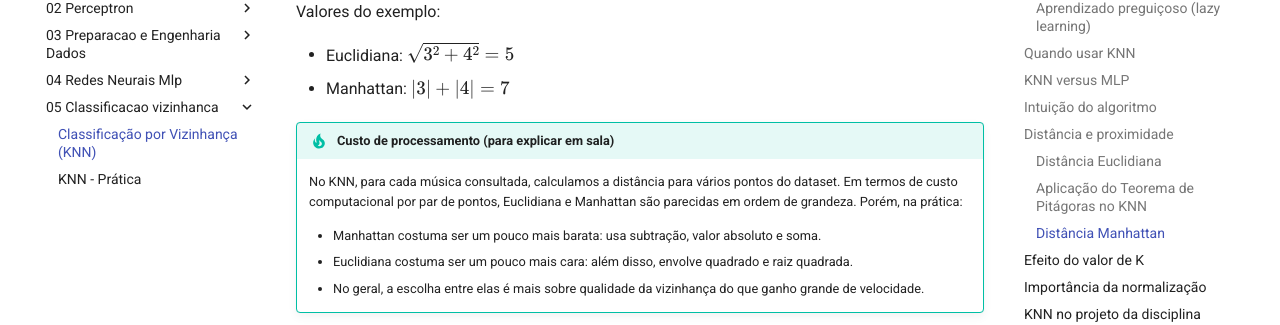
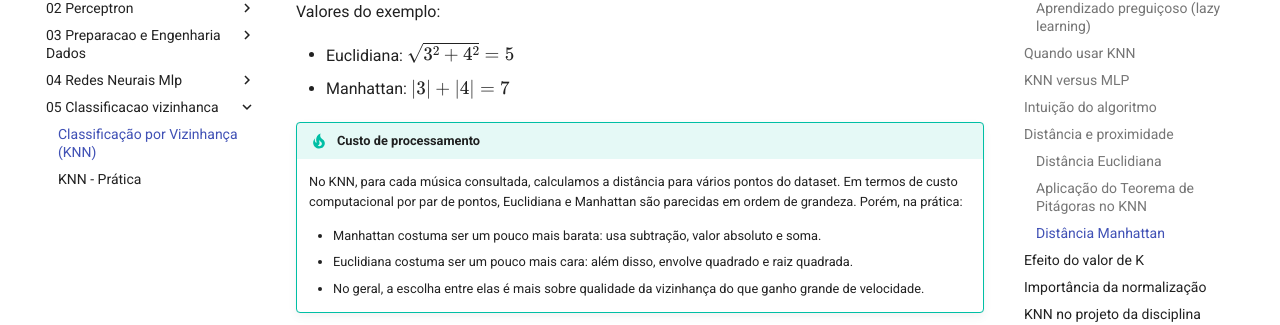
Before and after one commit to i-davies/Conteudo-Fatec-2026-1, an MkDocs documentation site: the page built from docs/AM/05_Classificacao_vizinhanca/01_Teoria.md, in a window 1280 px wide and 900 px high, scrolled down 3308 px. Shown: the part 127-452 px from the top of the window. Built offline with MkDocs 1.6.1 and Material for MkDocs 9.7.7, drawn with Linux system fonts in a browser that asks for light colours.

Commit message:
Refine processing cost tip in theory section

```diff
--- a/docs/AM/05_Classificacao_vizinhanca/01_Teoria.md
+++ b/docs/AM/05_Classificacao_vizinhanca/01_Teoria.md
@@ -128,7 +128,7 @@ Valores do exemplo:
 - Euclidiana: $\sqrt{3^2 +4^2} = 5$
 - Manhattan: $|3| + |4| = 7$
 
-!!! tip "Custo de processamento (para explicar em sala)"
+!!! tip "Custo de processamento"
     No KNN, para cada música consultada, calculamos a distância para vários pontos do dataset.
     Em termos de custo computacional por par de pontos, Euclidiana e Manhattan são parecidas em ordem de grandeza.
     Porém, na prática:
```
